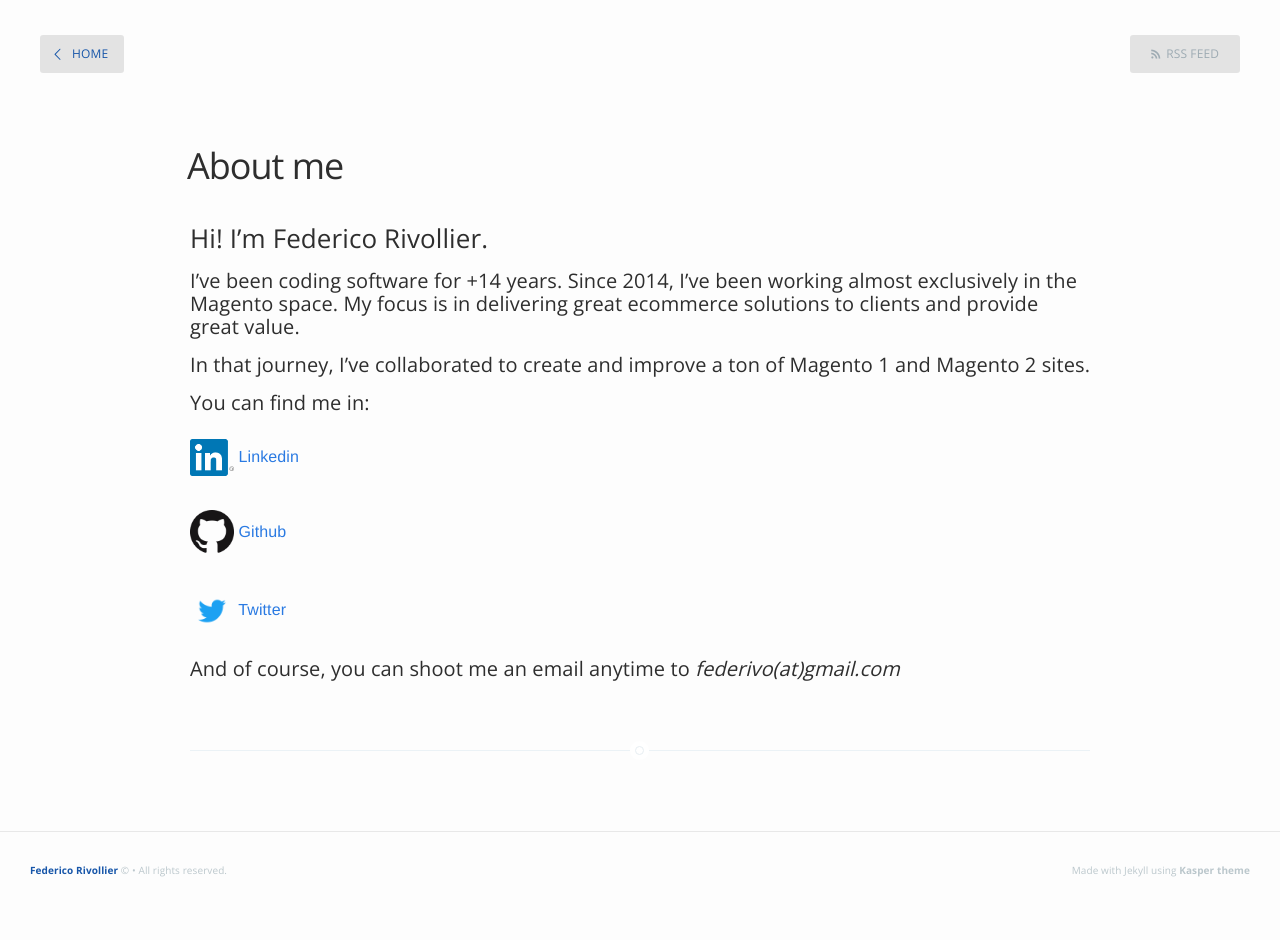
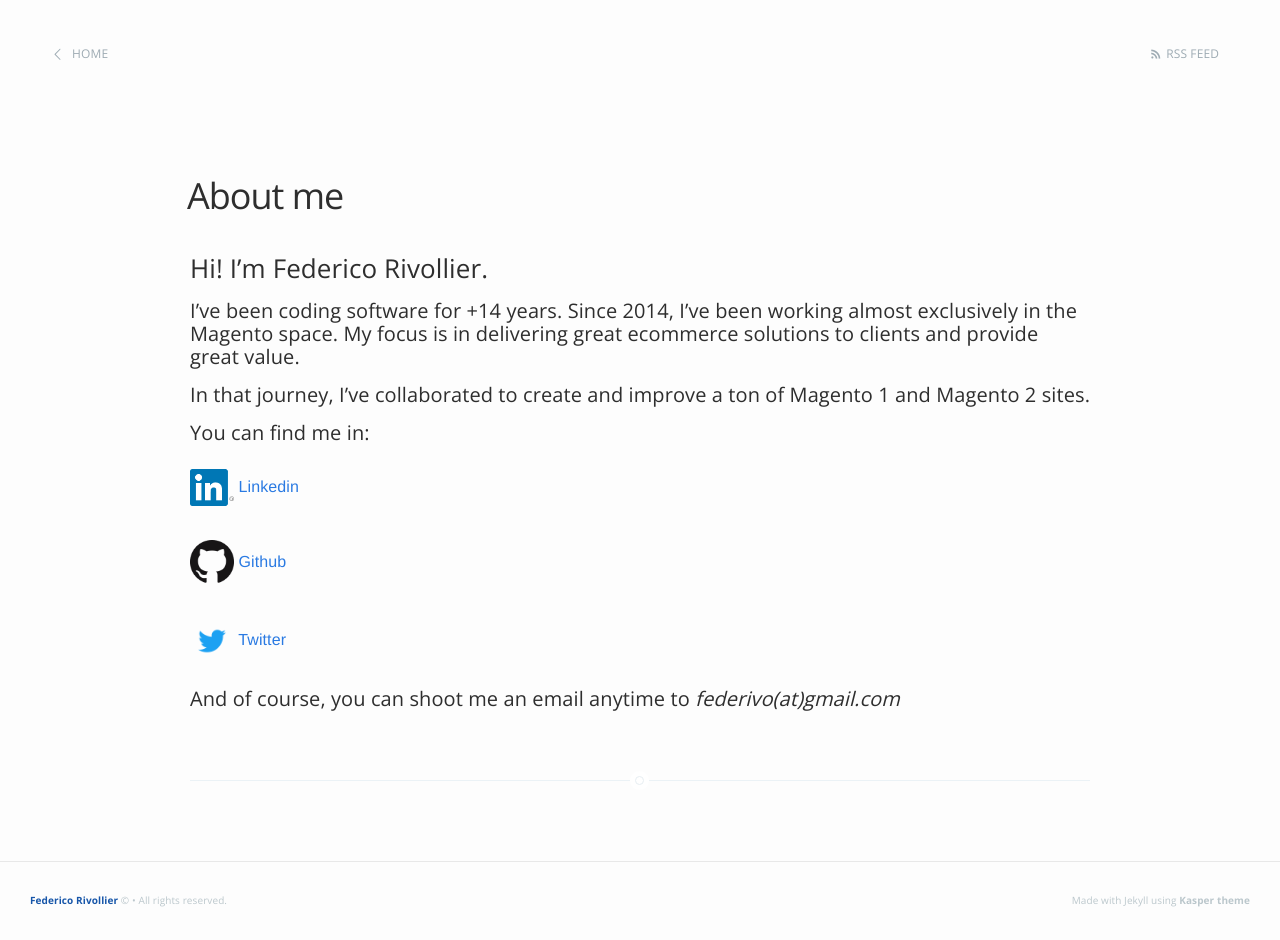
Before and after one commit to federivo/federivo.github.io, a Jekyll site: the page built from about.md, in a window 1280 px wide. Built offline with Jekyll 4.4.1, drawn with Linux system fonts in a browser that asks for light colours; before the commit the page ends 910 px from its top, so only the background shows below that.

Commit message:
Update page.html

```diff
--- a/_layouts/page.html
+++ b/_layouts/page.html
@@ -3,11 +3,12 @@
 post_class: post-template page-template
 ---
 
-<nav class="main-nav clearfix">
-    <a class="back-button icon-arrow-left" href="{{ site.baseurl }}">Home</a>
-    <a class="subscribe-button icon-feed" href="{{ site.baseurl }}feed.xml">RSS Feed</a>
-</nav>
-
+<header class="main-header post-head {% if page.cover %}" style="background-image: url({{ page.cover }}) {%else%}no-cover{% endif %}">
+    <nav class="main-nav {% if page.cover %} overlay {% endif %} clearfix">
+        <a class="back-button icon-arrow-left" href="https://{{ site.url }}/">Home</a>
+        <a class="subscribe-button icon-feed" href="https://{{ site.url }}/feed.xml">RSS Feed</a>
+    </nav>
+</header>
 
 <main class="content" role="main">
     <article class="post">
```
